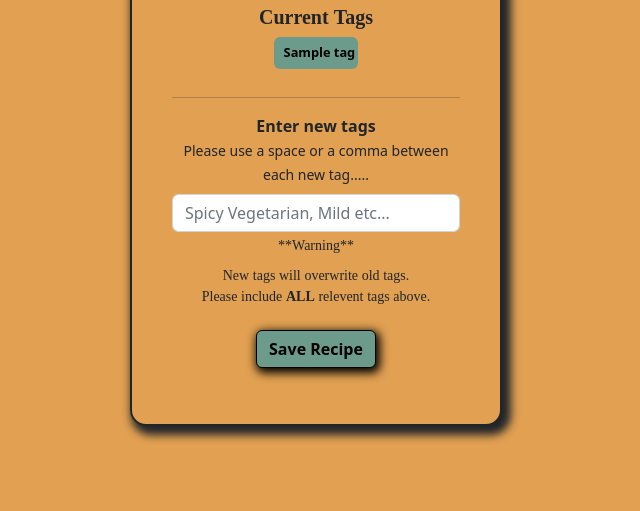
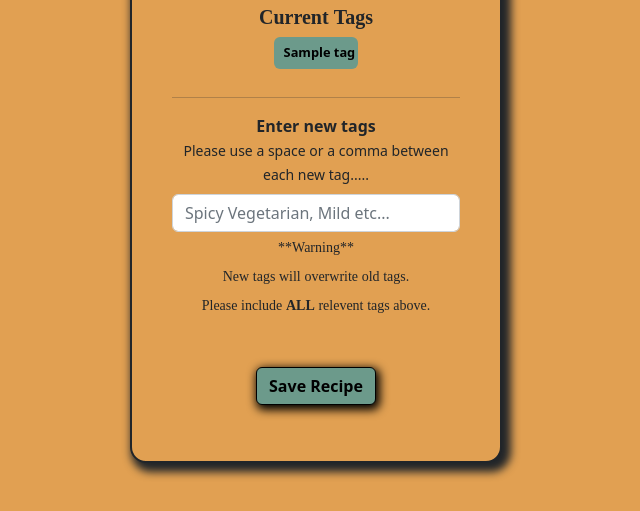
Before and after one commit to KSheridan86/project-4-TasteOfIndia, a Django app: page /update_recipe/00000000-0000-0000-0000-000000000001 in a window 1280 px wide. Shown: the part 1107-1618 px from the top of the page, without its empty margins (324-964 px from the left). Before the commit the page ends 1548 px from the top, so only its background shows below. Run offline with Django 3.2, Linux system fonts and the light colour scheme; a user stored in the database is signed in; tables that the repository leaves empty hold one stand-in row (values such as "Sample post"); some libraries are stand-ins or nearby versions; some web fonts are replaced.

Commit message:
overlapping text issue on the recipe form fixed

```diff
--- a/recipeapp/templates/recipeapp/recipe_form.html
+++ b/recipeapp/templates/recipeapp/recipe_form.html
@@ -62,10 +62,10 @@
           </label>
           <input class="form-control register" placeholder="Spicy Vegetarian, Mild etc..."
             name="tag_string">
-          <div>
+          <div class="tag-warning">
             <p><small>**Warning**</small></p>
-            <p class="tag-warning"><small>New tags will overwrite old tags.</small></p>
-            <p class="tag-warning"><small>Please include <b>ALL</b> relevent tags above.</small></p>
+            <p><small>New tags will overwrite old tags.</small></p>
+            <p><small>Please include <b>ALL</b> relevent tags above.</small></p>
           </div>
         </div>
         {% endif %}
--- a/static/styles/style.css
+++ b/static/styles/style.css
@@ -285,7 +285,8 @@ footer>p {
     background-color: #e1a052;
 }
 .tag-warning {
-    line-height: .25rem;
+    line-height: .75rem;
+    padding: .5rem;
 }
 
 /* single recipe page styles */
--- a/templates/main.html
+++ b/templates/main.html
@@ -70,7 +70,7 @@
 
     <!-- Hero image -->
 
-        <img class="intro-img" src="{% static 'images/leaves.jpg' %}">
+    <img class="intro-img" src="{% static 'images/leaves.jpg' %}">
 
 
     <!-- Messages -->
```
